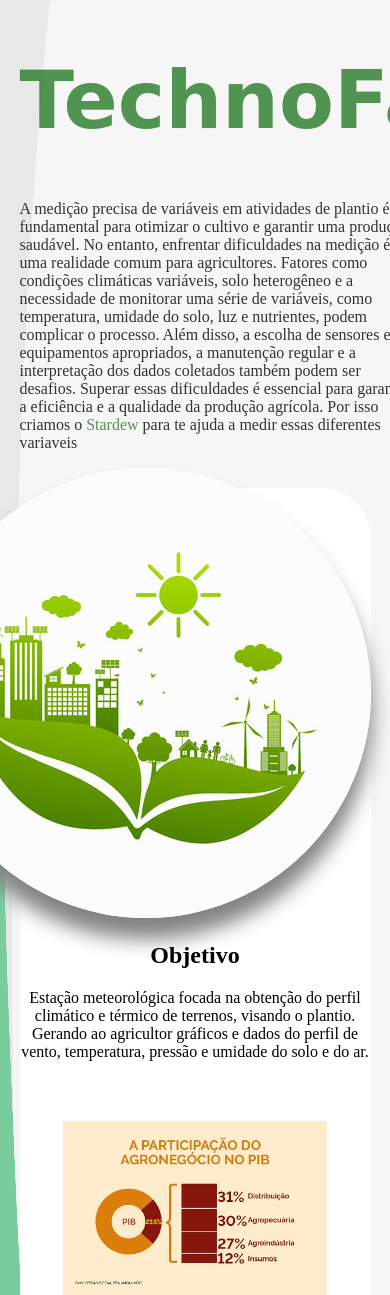
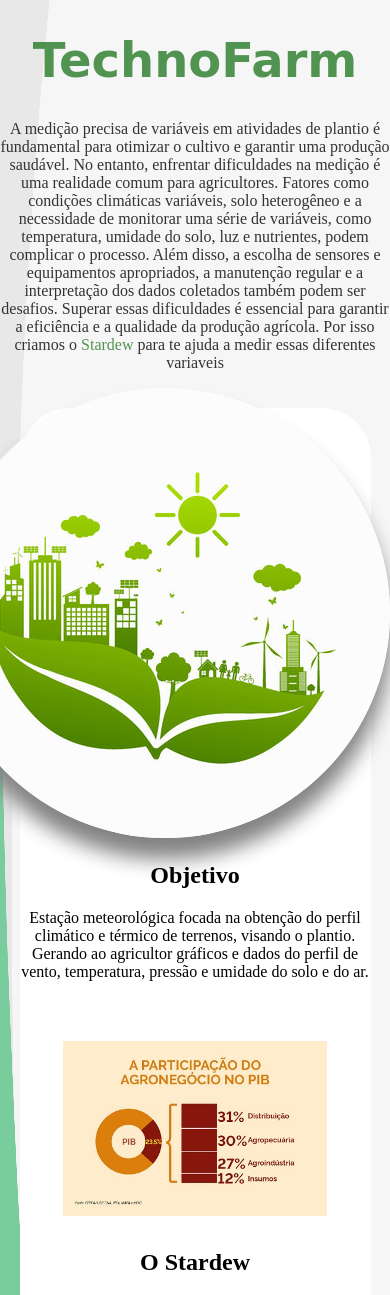
Before and after one commit to nicholas-apolinario03/nicholas-apolinario03.github.io, a PHP site: page /pagina_inicial.html in a window 390 px wide; the page is wider, and only the part inside the window is pictured. Shown: the part 80-1375 px from the top of that part. Run offline with PHP 8.4, Linux system fonts and the light colour scheme; some libraries are stand-ins or nearby versions.

Commit message:
Update pagina_inicial.css

```diff
--- a/pagina_inicial.css
+++ b/pagina_inicial.css
@@ -224,16 +224,24 @@ body {
     .section_a {
         display: inline-block;
         width: 100%;
-        margin-left: 5%;
+        margin-left: 0px;
+        text-align: center;
     }
+    .section_a h1 {
+    font-size: 3em;
+}
+    .section_img {
+     margin-right: 0px;
 
     .section_b {
         width: 100%;
         margin-left: 0px;
+
     }
 
     .section_imgb {
         float: none;
+         width: 95%;
     }
 
 
```
